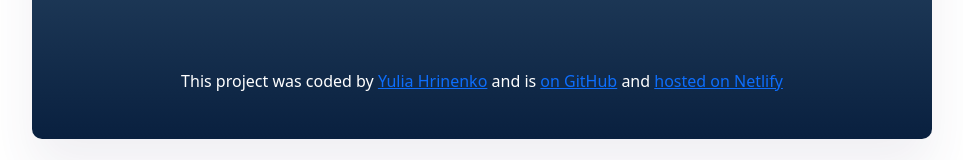
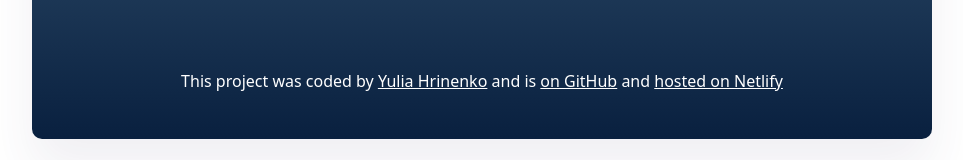
Before and after one commit to YuliaGrinenko/weather-react, a React (Create React App) app: page / in a window 1280 px wide. Shown: the part 475-635 px from the top of the page, without its empty margins (158-1121 px from the left). Built offline with nearby package versions, Linux system fonts and the light colour scheme.

Commit message:
Update index.css

```diff
--- a/src/index.css
+++ b/src/index.css
@@ -61,3 +61,6 @@
   margin-bottom: 0;
   color: #ec6f4c;
 }
+.link {
+  color: #ffff;
+}
```
